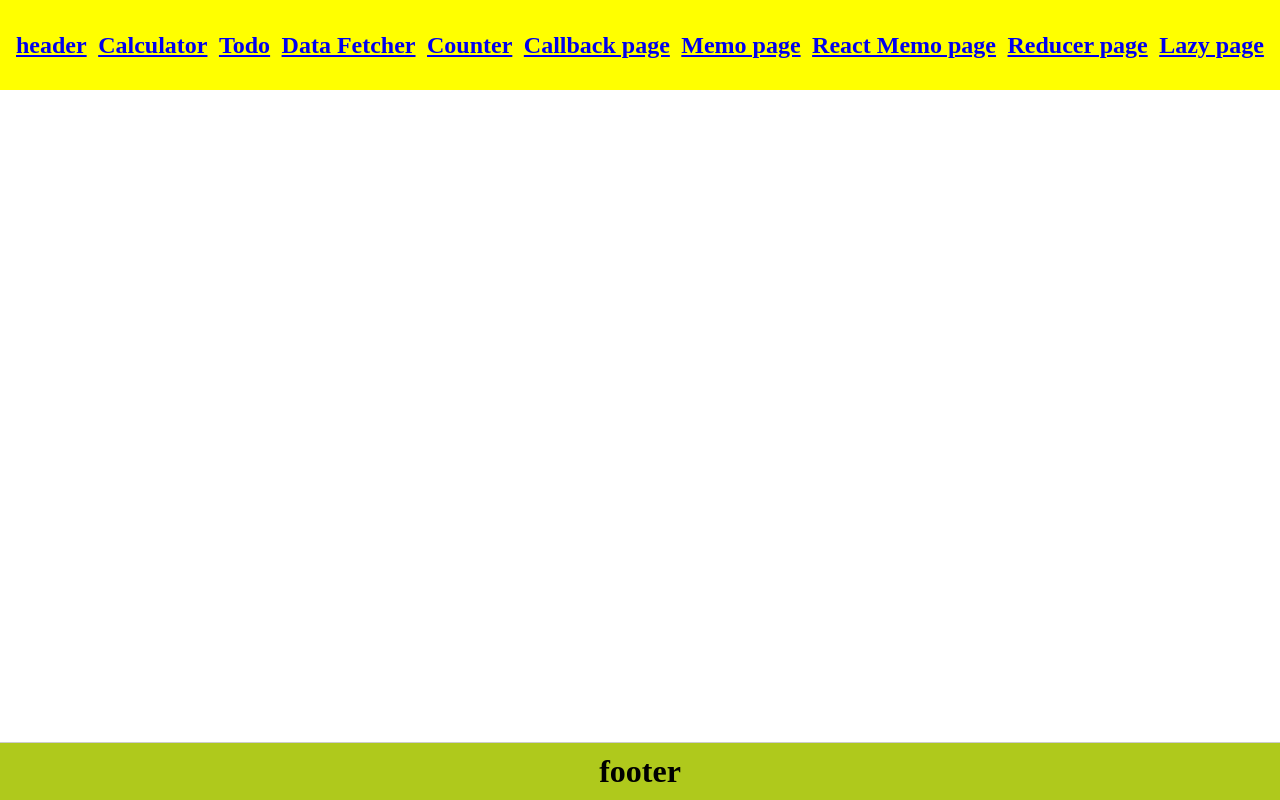
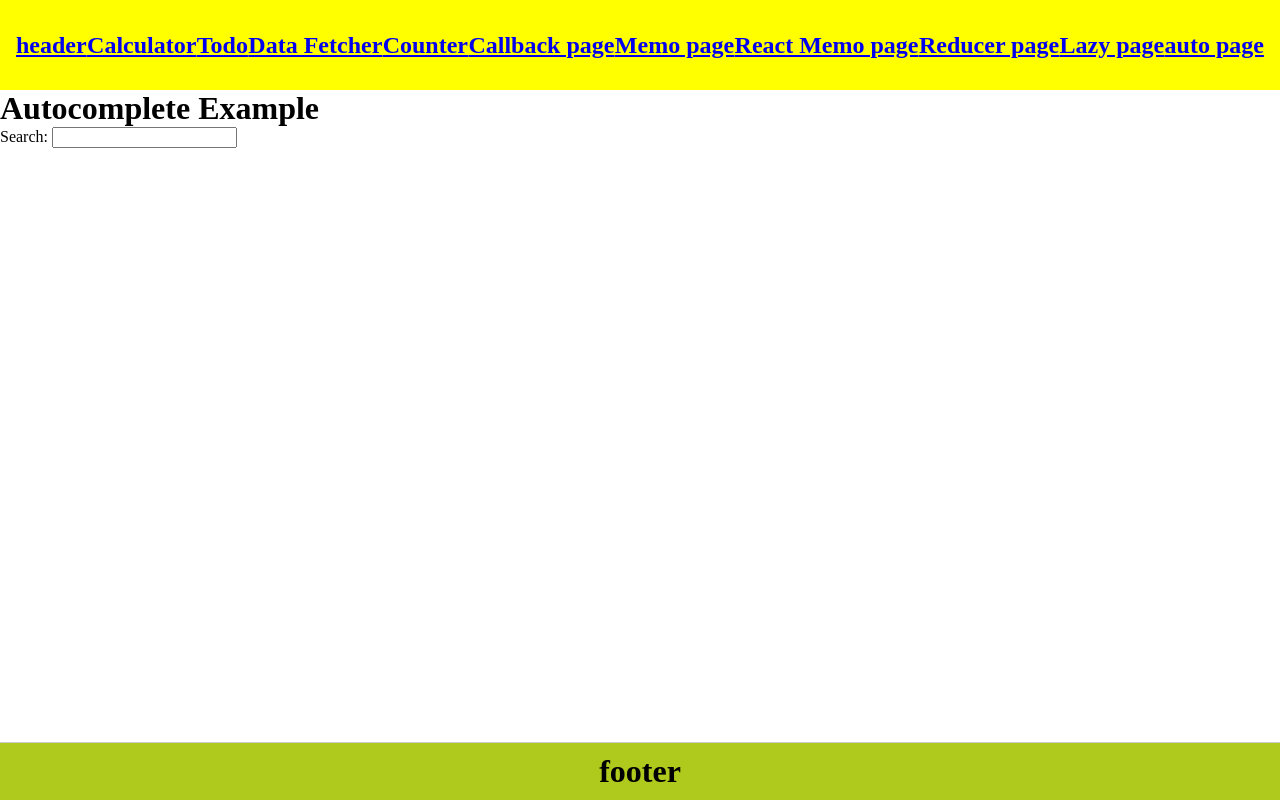
Before and after one commit to rabeeh-p/react-cltr, a React (Create React App) app: page /autocomplete in a window 1280 px wide. Built offline with nearby package versions, Linux system fonts and the light colour scheme.

Commit message:
suggestion implimented

```diff
--- a/src/App.js
+++ b/src/App.js
@@ -17,6 +17,7 @@ import Memo from './components/workout/Memo';
 import ReactMemo from './components/workout/ReactMemo';
 import ContextApi from './components/workout/ContextApi';
 import Reducer from './components/workout/Reducer';
+import AutoComplete from './components/workout/AutoComplete';
 const Lazy = React.lazy(() => import('./components/workout/Lazy'));
 
 function App() {
@@ -45,6 +46,7 @@ function App() {
       <Route path='/reducer' element={<Reducer/>} />
 
       <Route path='/lazy' element={<Lazy />} />
+      <Route path='/autocomplete' element={<AutoComplete />} />
 
 
 
--- a/src/components/Header.jsx
+++ b/src/components/Header.jsx
@@ -43,6 +43,9 @@ function Header() {
       <Link to='/lazy'>
         <h2>Lazy  page </h2>
       </Link>
+      <Link to='/autocomplete'>
+        <h2>auto  page </h2>
+      </Link>
     </div>
   )
 }
--- /dev/null
+++ b/src/components/workout/AutoComplete.jsx
@@ -0,0 +1,66 @@
+import { useState } from 'react';
+
+const AutoComplete = () => {
+  const [suggest, setSuggest] = useState([]); // State to store suggestions
+  const [inputValue, setInputValue] = useState(''); // State to store input value
+
+  const listItems = ['hello', 'hai', 'good', 'help', 'halo', 'growth'];
+
+  const handleSuggestion = (e) => {
+    const input = e.target.value.toLowerCase();
+    setInputValue(input);
+
+
+
+    if (input) {
+
+        const result = listItems.filter((item) =>
+        item.toLowerCase().includes(input)
+      );
+      setSuggest(result); // Update suggestions
+    } else {
+      setSuggest([]);
+    }
+  };
+
+  const handleSelectSuggestion = (value) => {
+    setInputValue(value); // Set input value to the selected suggestion
+    setSuggest([]); // Clear suggestions
+  };
+
+  return (
+    <div>
+      <h1>Autocomplete Example</h1>
+      <label htmlFor="autocomplete-input">Search: </label>
+
+      <input
+        id="autocomplete-input"
+        type="text"
+        value={inputValue}
+        onChange={handleSuggestion}
+        autoComplete="off"
+      />
+
+      {/* Suggestions dropdown */}
+      {suggest.length > 0 && (
+        <ul style={{ border: '1px solid #ccc', padding: '10px', width: '200px' }}>
+          {suggest.map((item, index) => (
+            <li
+              key={index}
+              style={{
+                cursor: 'pointer',
+                padding: '5px 0',
+                listStyle: 'none',
+              }}
+              onClick={() => handleSelectSuggestion(item)}
+            >
+              {item}
+            </li>
+          ))}
+        </ul>
+      )}
+    </div>
+  );
+};
+
+export default AutoComplete;
--- a/src/components/workout/Callback.jsx
+++ b/src/components/workout/Callback.jsx
@@ -17,7 +17,7 @@ const Callback = () => {
 
   const handleClick = useCallback(() => {
     setCount(count + 1);
-  }, [count,sampel]);
+  }, [count]);
 
 
   return (
--- a/src/components/workout/ContextApi.jsx
+++ b/src/components/workout/ContextApi.jsx
@@ -1,15 +1,13 @@
 import React, { createContext, useState } from 'react'
 
 export const sampleContext = createContext()
-
 const ContextApi = ({children}) => {
-    const [hai,setHai] = useState('hello')
+    const [hai,setHai] = useState('rabeeh')
   return (
     <sampleContext.Provider value={{hai,setHai}}>
+      {children}
+    </sampleContext.Provider>
 
-        {children}
-
-    </sampleContext.Provider>
   )
 }
 
```
Also changed, not shown: src/components/workout/Memo.jsx (line endings or trailing spaces).
